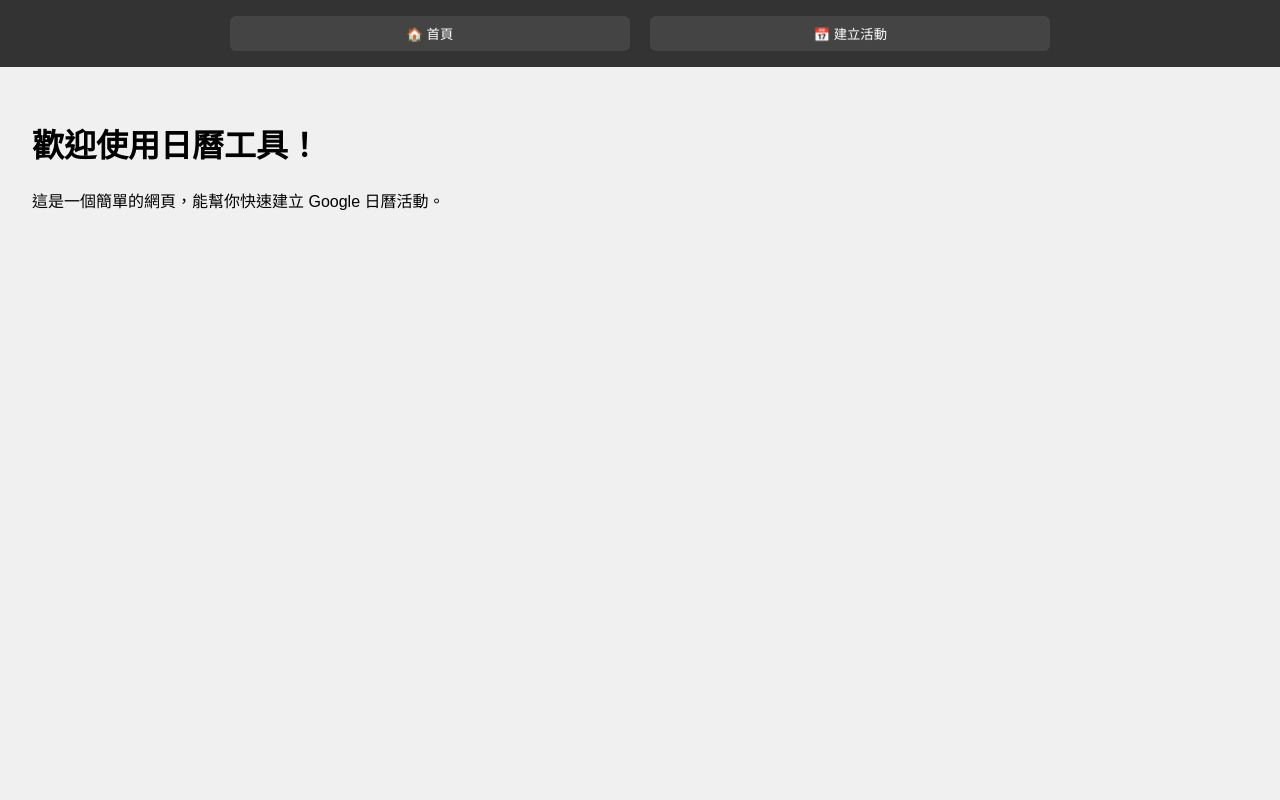
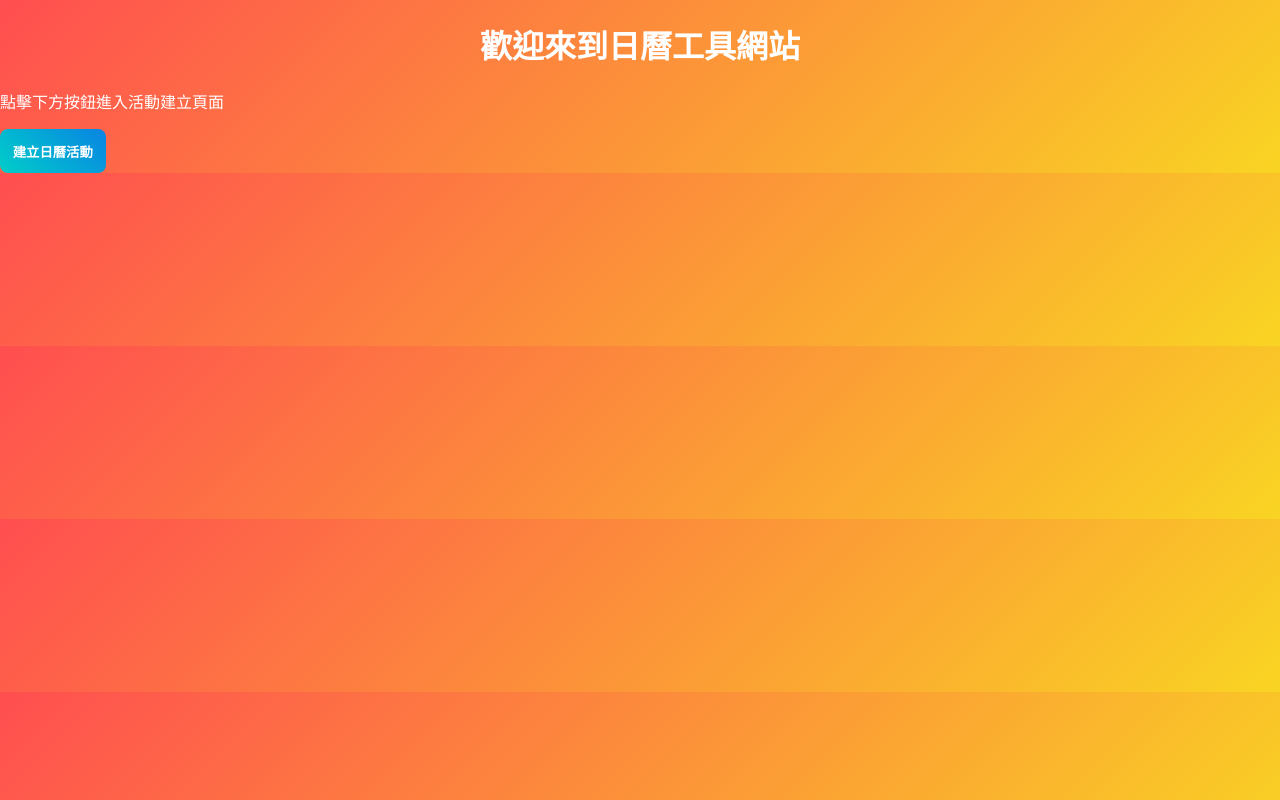
Before and after one commit to windgod31202/calendar-web, a plain HTML site: page index.html in a window 1280 px wide. Drawn offline with Linux system fonts and the light colour scheme; files that its build step writes are made by us from their sources.

Commit message:
Change page function Test

```diff
--- a/index.html
+++ b/index.html
@@ -2,101 +2,14 @@
 <html lang="zh-TW">
 <head>
   <meta charset="UTF-8">
-  <title>日曆工具網站</title>
-  <style>
-    body {
-      font-family: sans-serif;
-      margin: 0;
-      padding: 0;
-      background: #f0f0f0;
-    }
-
-    nav {
-      background: #333;
-      color: white;
-      padding: 1rem;
-      text-align: center;
-    }
-
-    nav button {
-      background: #444;
-      color: white;
-      border: none;
-      padding: 0.5rem 1rem;
-      margin: 0 0.5rem;
-      cursor: pointer;
-      border-radius: 6px;
-    }
-
-    .page {
-      display: none;
-      padding: 2rem;
-    }
-
-    .active {
-      display: block;
-    }
-
-    input, button, select {
-      margin: 0.5rem 0;
-      padding: 0.5rem;
-      width: 100%;
-      max-width: 400px;
-    }
-  </style>
+  <title>日曆首頁</title>
+  <link rel="stylesheet" href="style.css">
 </head>
 <body>
-
-  <nav>
-    <button onclick="showPage('home')">🏠 首頁</button>
-    <button onclick="showPage('calendar')">📅 建立活動</button>
-  </nav>
-
-  <div id="home" class="page active">
-    <h1>歡迎使用日曆工具！</h1>
-    <p>這是一個簡單的網頁，能幫你快速建立 Google 日曆活動。</p>
-  </div>
-
-  <div id="calendar" class="page">
-    <h2>建立 Google 日曆活動</h2>
-    <form id="eventForm">
-      <input type="text" id="title" placeholder="活動主題" required>
-      <input type="datetime-local" id="start" required>
-      <input type="datetime-local" id="end" required>
-      <select id="reminder">
-        <option value="0">不提醒</option>
-        <option value="10">10 分鐘前</option>
-        <option value="30">30 分鐘前</option>
-        <option value="60">1 小時前</option>
-      </select>
-      <button type="submit">建立活動</button>
-    </form>
-  </div>
-
-  <script>
-    function showPage(pageId) {
-      document.querySelectorAll('.page').forEach(p => p.classList.remove('active'));
-      document.getElementById(pageId).classList.add('active');
-    }
-
-    document.getElementById('eventForm').addEventListener('submit', function(e) {
-      e.preventDefault();
-
-      const title = document.getElementById('title').value;
-      const start = new Date(document.getElementById('start').value).toISOString().replace(/-|:|\.\d\d\d/g,"");
-      const end = new Date(document.getElementById('end').value).toISOString().replace(/-|:|\.\d\d\d/g,"");
-      const reminder = document.getElementById('reminder').value;
-
-      let url = `https://calendar.google.com/calendar/render?action=TEMPLATE`;
-      url += `&text=${encodeURIComponent(title)}`;
-      url += `&dates=${start}/${end}`;
-      if (reminder !== "0") {
-        url += `&recur=RRULE:FREQ=DAILY;INTERVAL=1`; // 可改為提醒用法
-      }
-
-      window.open(url, "_blank");
-    });
-  </script>
-
+  <h1>歡迎來到日曆工具網站</h1>
+  <p>點擊下方按鈕進入活動建立頁面</p>
+  <a href="pages/create-calendar-event.html">
+    <button>建立日曆活動</button>
+  </a>
 </body>
 </html>
```
Also changed, not shown: pages/create-calendar-event.html (added, +35 -0 lines).
